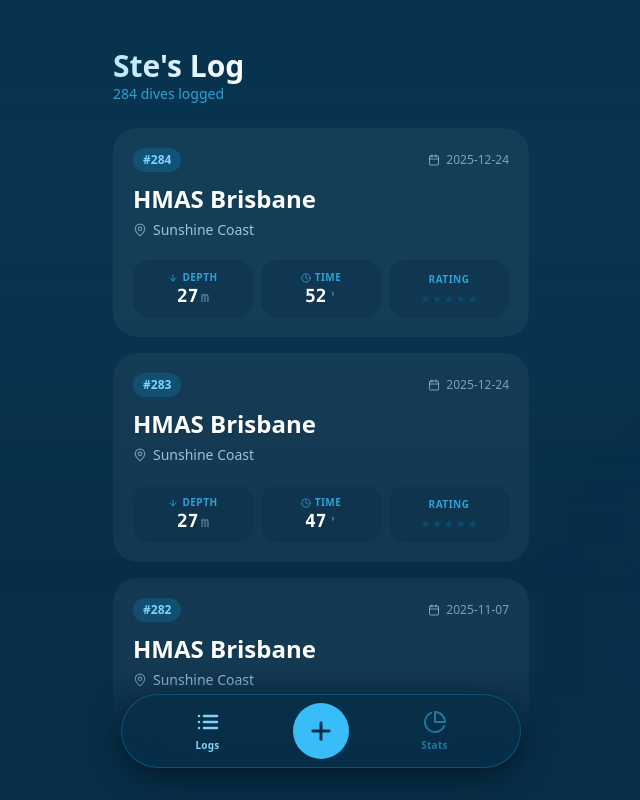
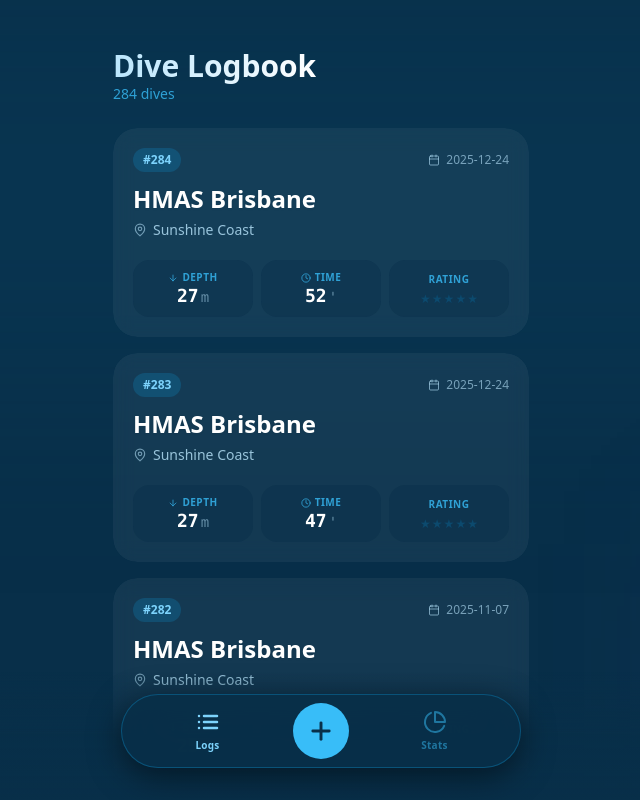
Before and after one commit to steeverington/dive-log, a React (Vite) app: page / in a window 1280 px wide. Shown: the top 800 px of the page, without its empty margins (319-959 px from the left). Built offline with nearby package versions, Linux system fonts and the light colour scheme.

Commit message:
Update App.tsx

```diff
--- a/App.tsx
+++ b/App.tsx
@@ -82,10 +82,10 @@
                 <div className={`flex justify-between items-end mb-6 px-4 ${view === 'add' ? 'opacity-30' : 'opacity-100'}`}>
                     <div>
                         <h1 className="text-3xl font-bold bg-clip-text text-transparent bg-gradient-to-r from-sky-200 to-white">
-                            Ste's Log
+                            Dive Logbook
                         </h1>
                         <p className="text-sky-400 text-sm opacity-80">
-                            {dives.length} dives logged
+                            {dives.length} dives
                         </p>
                     </div>
                 </div>
@@ -102,7 +102,7 @@
                             </div>
                             <h3 className="text-xl font-semibold text-white mb-2">Start Your Log</h3>
                             <p className="text-sky-200/60 text-sm leading-relaxed max-w-xs">
-                                Your logbook is currently empty. Tap the + button to record your first dive from Ste's Log!
+                                Your logbook is currently empty. Tap the + button to record your first dive!
                             </p>
                         </div>
                     ) : (
```
